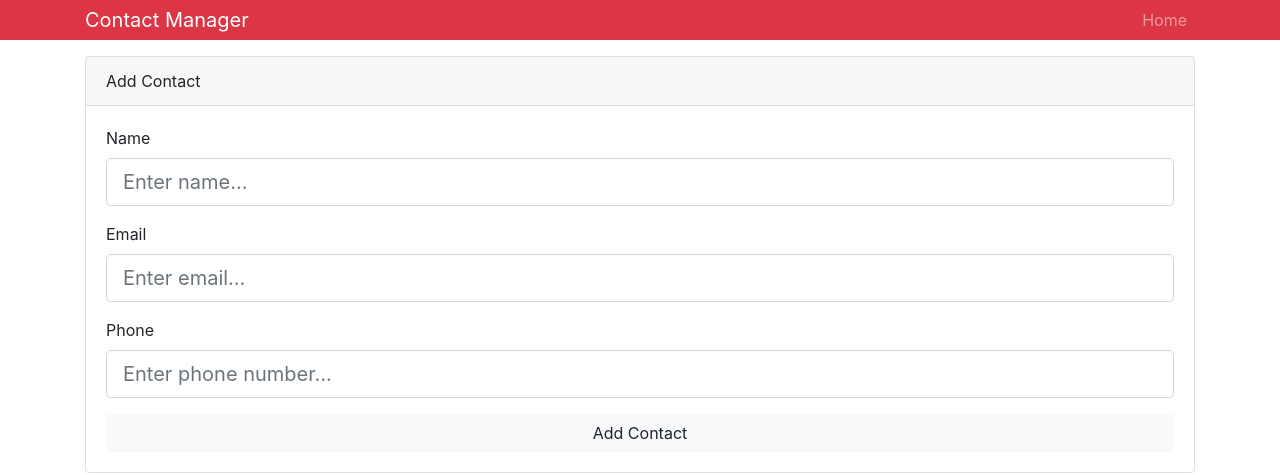
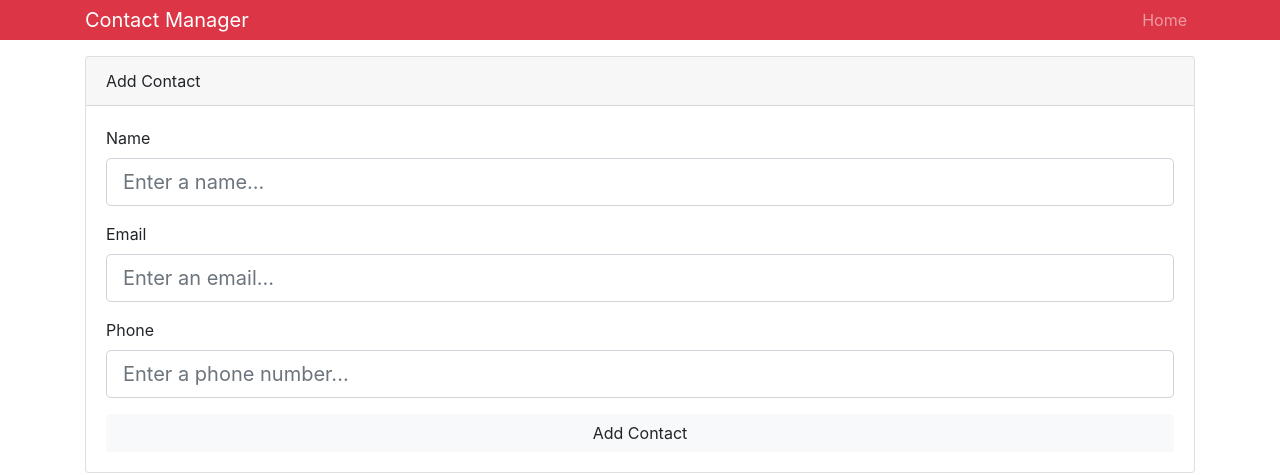
Before and after one commit to JameyMcAuliffe/contact-manager-react-context, a React (Create React App) app: page / in a window 1280 px wide. Shown: the top 475 px of the page. Built offline with nearby package versions, Linux system fonts and the light colour scheme.

Commit message:
moved add contact form inputs to separate component

```diff
--- a/src/components/contacts/AddContact.js
+++ b/src/components/contacts/AddContact.js
@@ -1,6 +1,7 @@
 import React, {Component} from 'react';
 import uuid from 'uuid'
 import {Consumer} from '../../context';
+import TextInputGroup from '../layout/TextInputGroup';
 
 class AddContact extends Component {
 	state = {
@@ -43,36 +44,28 @@
 						<div className="card-header">Add Contact</div>
 						<div className="card-body">
 							<form onSubmit={this.onSubmit.bind(this, dispatch)}>
-								<div className="form-group">
-									<label htmlFor="name">Name</label>
-									<input
-										type="text"
-										className="form-control form-control-lg"
+								<TextInputGroup
+									label="Name"
 									name="name"
-										placeholder="Enter name..."
 									value={name}
-										onChange={this.onChange}/>
-								</div>
-								<div className="form-group">
-									<label htmlFor="email">Email</label>
-									<input
-										type="text"
-										className="form-control form-control-lg"
+									placeholder="Enter a name..."
+									onChange={this.onChange}
+								/>
+								<TextInputGroup
+									label="Email"
 									name="email"
-										placeholder="Enter email..."
+									type="email"
 									value={email}
-										onChange={this.onChange}/>
-								</div>
-								<div className="form-group">
-									<label htmlFor="phone">Phone</label>
-									<input
-										type="text"
-										className="form-control form-control-lg"
+									placeholder="Enter an email..."
+									onChange={this.onChange}
+								/>
+								<TextInputGroup
+									label="Phone"
 									name="phone"
-										placeholder="Enter phone number..."
 									value={phone}
-										onChange={this.onChange}/>
-								</div>
+									placeholder="Enter a phone number..."
+									onChange={this.onChange}
+								/>
 								<input type="submit" value="Add Contact" className="btn btn-block btn-light"/>
 							</form>
 						</div>
--- /dev/null
+++ b/src/components/layout/TextInputGroup.js
@@ -0,0 +1,23 @@
+import React from 'react';
+
+const TextInputGroup = ({label, name, value, placeholder, type, onChange}) => {
+	return (
+		<div className="form-group">
+			<label htmlFor={name}>{label}</label>
+			<input
+				type={type}
+				className="form-control form-control-lg"
+				name={name}
+				placeholder={placeholder}
+				value={value}
+				onChange={onChange}
+			/>
+		</div>
+	);
+}
+
+TextInputGroup.defaultProps = {
+	type: 'text'
+}
+
+export default TextInputGroup;
```
Lines whose indentation alone changed are shown as unchanged.
